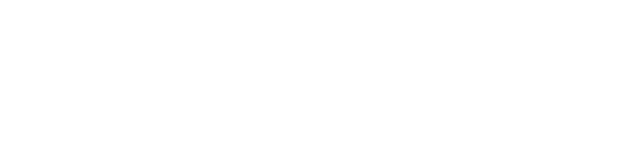
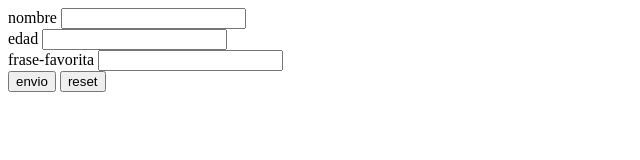
Before and after one commit to aleaases/openbootcampejercicios, a plain HTML site: page html y css/ejercicio 2/index.html in a window 1280 px wide. Shown: the whole page, without its empty margins (0-640 px from the left). Drawn offline with Linux system fonts and the light colour scheme.

Commit message:
main commit

```diff
--- a/html y css/ejercicio 2/index.html
+++ b/html y css/ejercicio 2/index.html
@@ -4,9 +4,25 @@
     <meta charset="UTF-8">
     <meta http-equiv="X-UA-Compatible" content="IE=edge">
     <meta name="viewport" content="width=device-width, initial-scale=1.0">
-    <title>Document</title>
+    <title>ejercicio 02 - Formulario en HTML</title>
 </head>
 <body>
+    <form action="/" method="get">
+        <div>
+            <label for="nombre">nombre</label>
+            <input type="text">
+        </div>
+        <div>
+            <label for="edad">edad</label>
+            <input type="number">
+        </div>
+        <div>
+            <label for="frase-favorita">frase-favorita</label>
+            <input type="text">
+        </div>
+        <button type="submit">envio</button>
+        <button type="reset">reset</button>
+    </form>
 
 
 </body>
```
Also changed, not shown: html y css/ejercicio 3/index.html (added).
